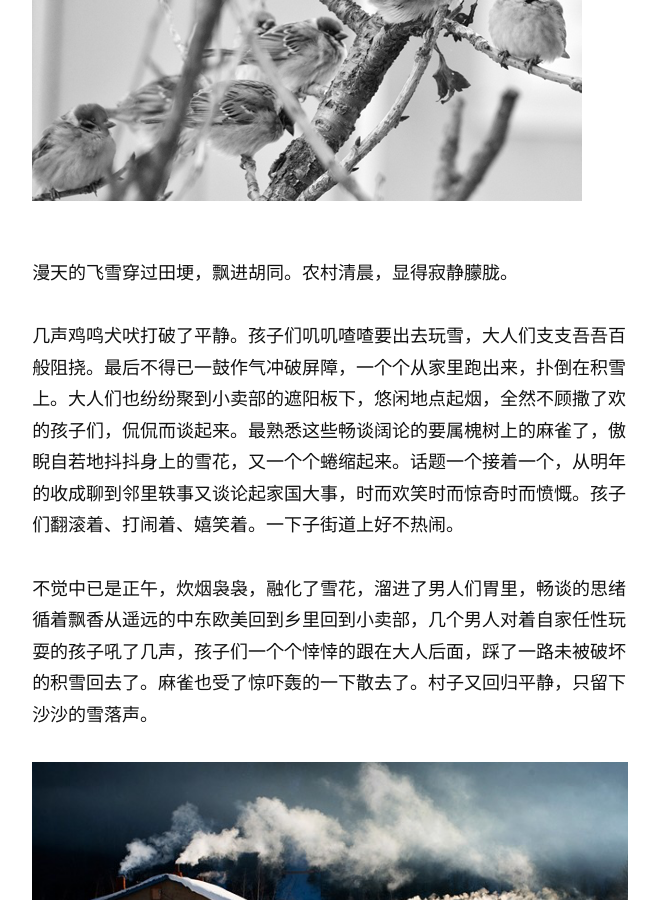
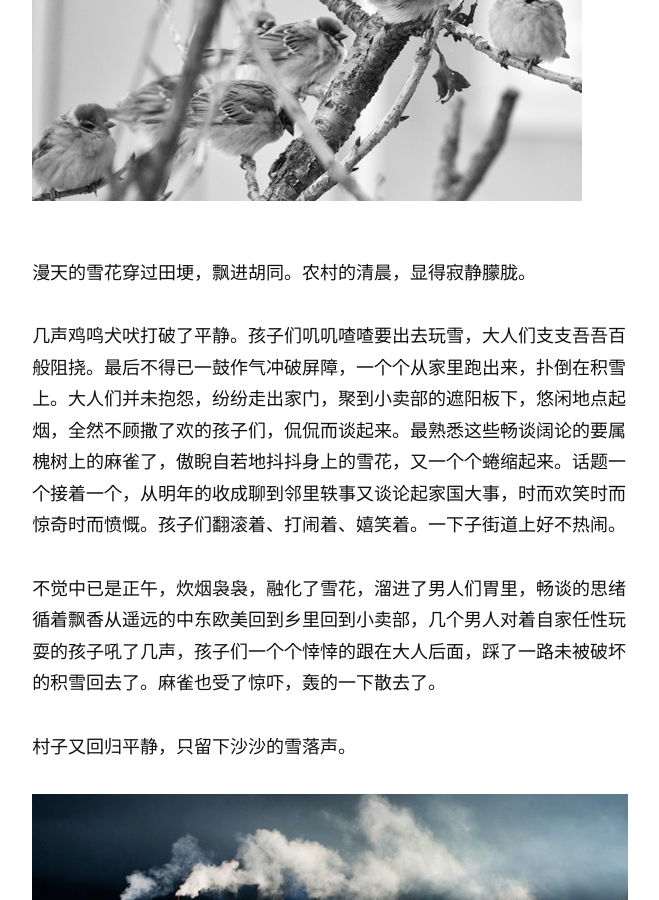
Before and after one commit to aochuih/aochuih.github.io, a Jekyll site: the page built from _posts/2018-01-24-腊八盼雪.md, in a window 1280 px wide and 900 px high, scrolled down 886 px. Shown: the whole window, without its empty margins (310-969 px from the left). Built offline with Jekyll 4.4.1, drawn with Linux system fonts in a browser that asks for light colours; nearby versions of some CDN libraries.

Commit message:
修整词句

```diff
--- a/_posts/2018-01-24-腊八盼雪.md
+++ b/_posts/2018-01-24-腊八盼雪.md
@@ -14,10 +14,12 @@ image:
 
 # ![bird](/assets/img/2018_01_24_snow1.jpg)
 
-漫天的飞雪穿过田埂，飘进胡同。农村清晨，显得寂静朦胧。
+漫天的雪花穿过田埂，飘进胡同。农村的清晨，显得寂静朦胧。
 
-几声鸡鸣犬吠打破了平静。孩子们叽叽喳喳要出去玩雪，大人们支支吾吾百般阻挠。最后不得已一鼓作气冲破屏障，一个个从家里跑出来，扑倒在积雪上。大人们也纷纷聚到小卖部的遮阳板下，悠闲地点起烟，全然不顾撒了欢的孩子们，侃侃而谈起来。最熟悉这些畅谈阔论的要属槐树上的麻雀了，傲睨自若地抖抖身上的雪花，又一个个蜷缩起来。话题一个接着一个，从明年的收成聊到邻里轶事又谈论起家国大事，时而欢笑时而惊奇时而愤慨。孩子们翻滚着、打闹着、嬉笑着。一下子街道上好不热闹。
+几声鸡鸣犬吠打破了平静。孩子们叽叽喳喳要出去玩雪，大人们支支吾吾百般阻挠。最后不得已一鼓作气冲破屏障，一个个从家里跑出来，扑倒在积雪上。大人们并未抱怨，纷纷走出家门，聚到小卖部的遮阳板下，悠闲地点起烟，全然不顾撒了欢的孩子们，侃侃而谈起来。最熟悉这些畅谈阔论的要属槐树上的麻雀了，傲睨自若地抖抖身上的雪花，又一个个蜷缩起来。话题一个接着一个，从明年的收成聊到邻里轶事又谈论起家国大事，时而欢笑时而惊奇时而愤慨。孩子们翻滚着、打闹着、嬉笑着。一下子街道上好不热闹。
 
-不觉中已是正午，炊烟袅袅，融化了雪花，溜进了男人们胃里，畅谈的思绪循着飘香从遥远的中东欧美回到乡里回到小卖部，几个男人对着自家任性玩耍的孩子吼了几声，孩子们一个个悻悻的跟在大人后面，踩了一路未被破坏的积雪回去了。麻雀也受了惊吓轰的一下散去了。村子又回归平静，只留下沙沙的雪落声。
+不觉中已是正午，炊烟袅袅，融化了雪花，溜进了男人们胃里，畅谈的思绪循着飘香从遥远的中东欧美回到乡里回到小卖部，几个男人对着自家任性玩耍的孩子吼了几声，孩子们一个个悻悻的跟在大人后面，踩了一路未被破坏的积雪回去了。麻雀也受了惊吓，轰的一下散去了。
+
+村子又回归平静，只留下沙沙的雪落声。
 
 # ![snow](/assets/img/2018_01_24_snow.png)
```
